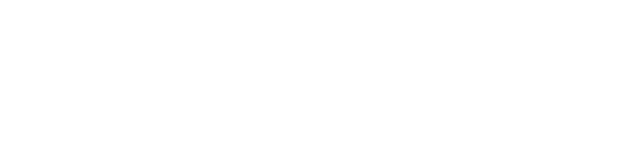
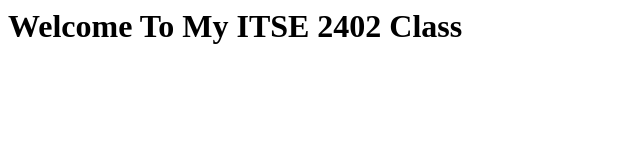
Before and after one commit to Secileki11/bgtz02itse.github.io, a plain HTML site: page index.html in a window 1280 px wide. Shown: the whole page, without its empty margins (0-640 px from the left). Drawn offline with Linux system fonts and the light colour scheme.

Commit message:
Update index.html

```diff
--- a/index.html
+++ b/index.html
@@ -5,5 +5,6 @@
       <script> alert("Hello World"); </script>
    </head>
    <body>
+      <h1>Welcome To My ITSE 2402 Class</h1>
    </body>
 </html>
```
